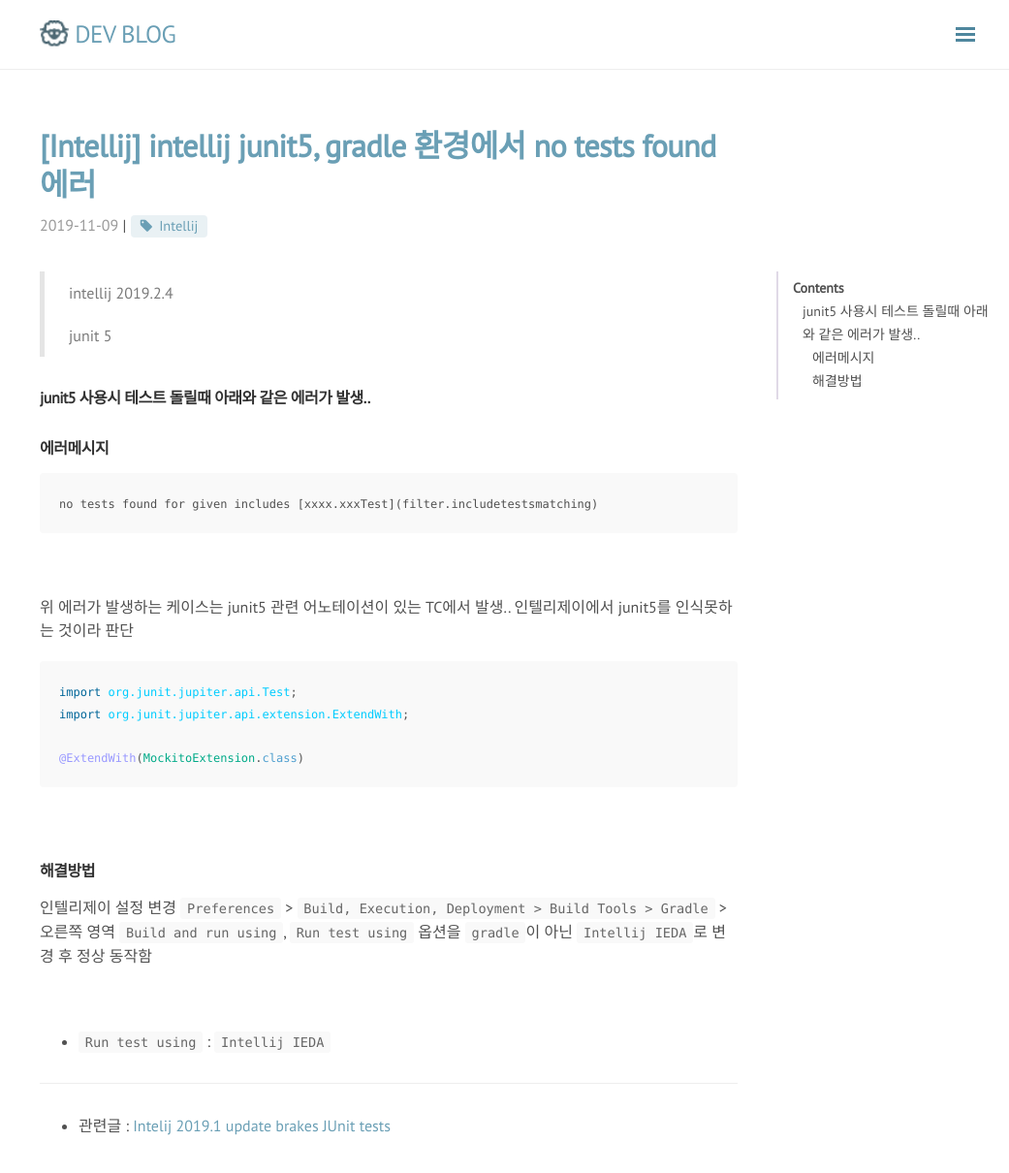
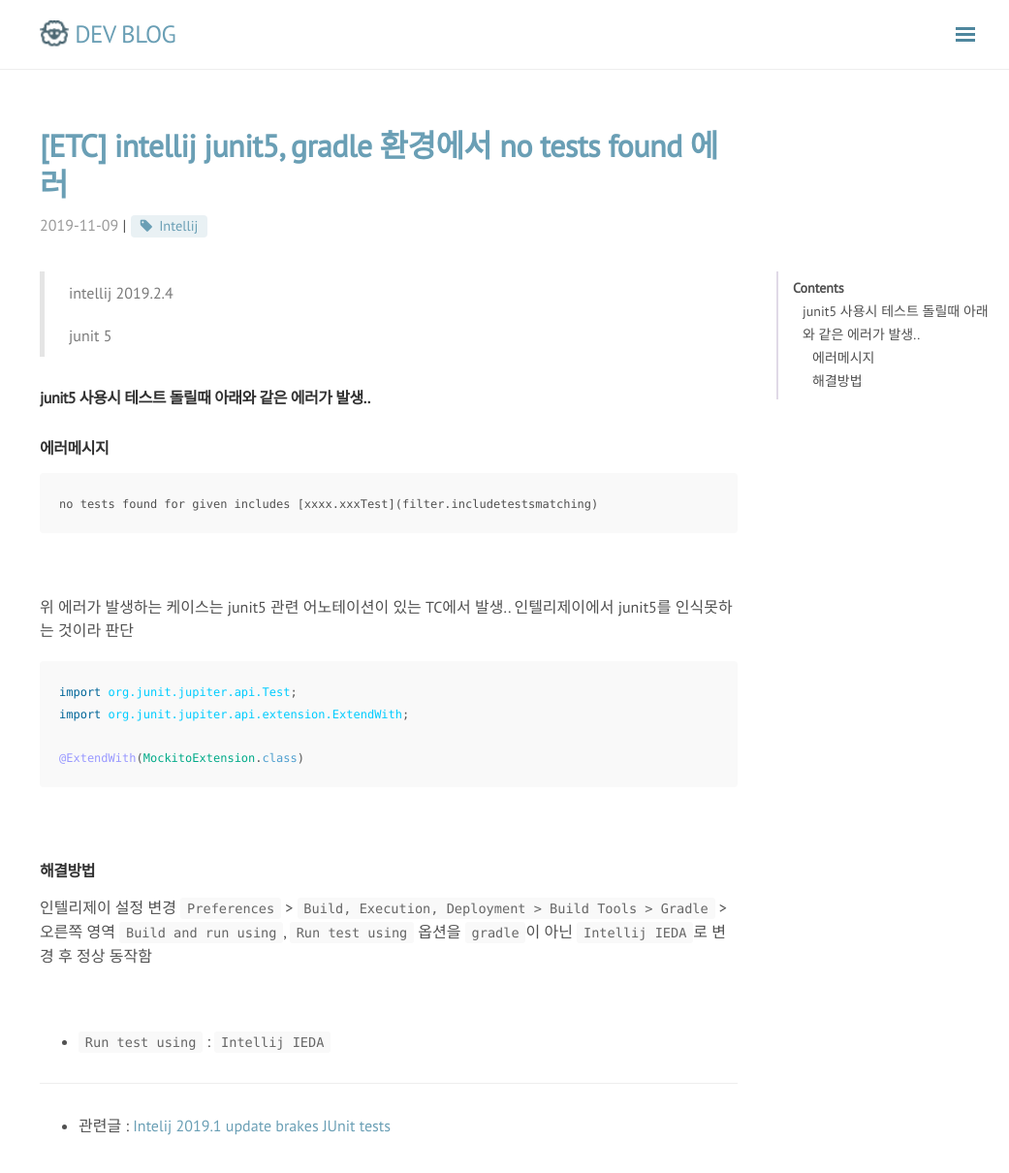
Before and after one commit to rmcodestar/rmcodestar.github.io, a Jekyll site: the page built from _posts/2019-11-09-intellij-junit5-error.md, in a window 1280 px wide and 1237 px high. Shown: the top 1210 px of the window at 97% size, without its empty margins (239-1280 px from the left). Built offline with Jekyll 4.4.1, drawn with Linux system fonts in a browser that asks for light colours; nearby versions of some CDN libraries; comment, search, counter and statistics services are not loaded.

Commit message:
Update 2019-11-09-intellij-junit5-error.md

```diff
--- a/_posts/2019-11-09-intellij-junit5-error.md
+++ b/_posts/2019-11-09-intellij-junit5-error.md
@@ -1,7 +1,7 @@
 ---
 layout: post
 title: intellij junit5, gradle 환경에서 no tests found 에러
-category: Intellij
+category: [ETC, 개발환경]
 tag: [Intellij]
 ---
 
```
